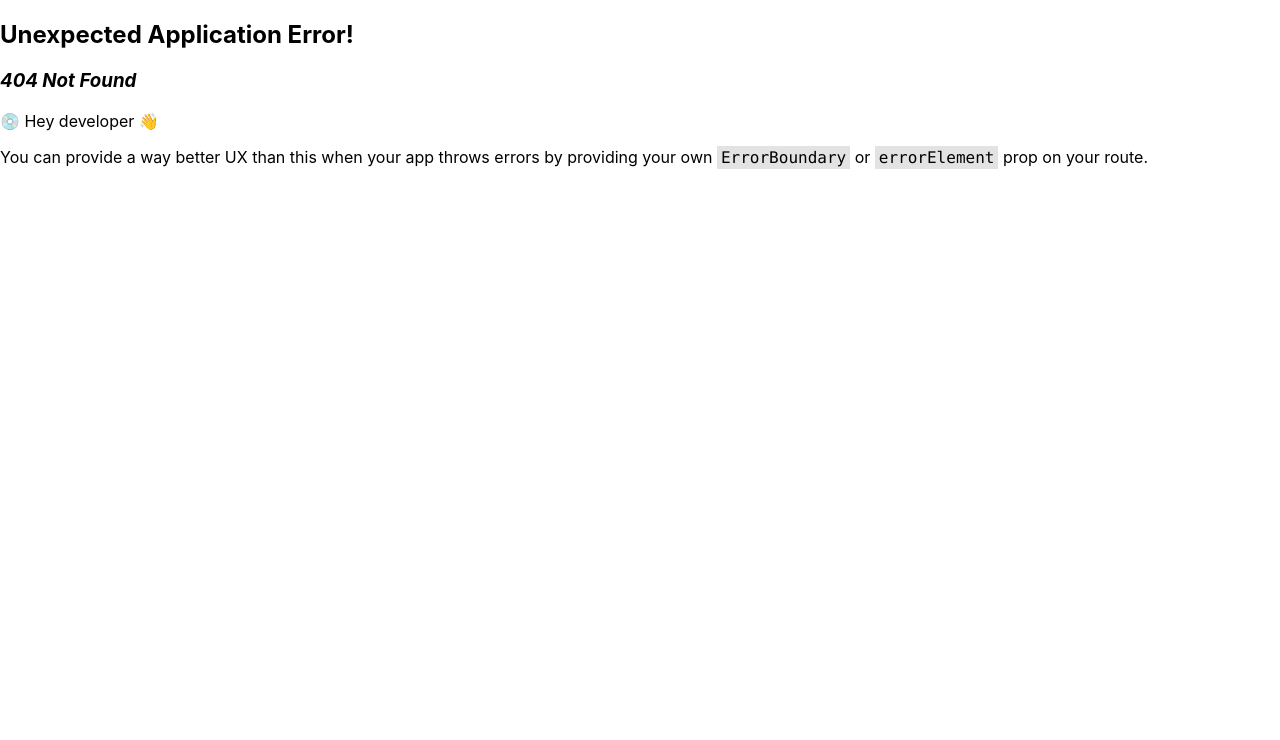
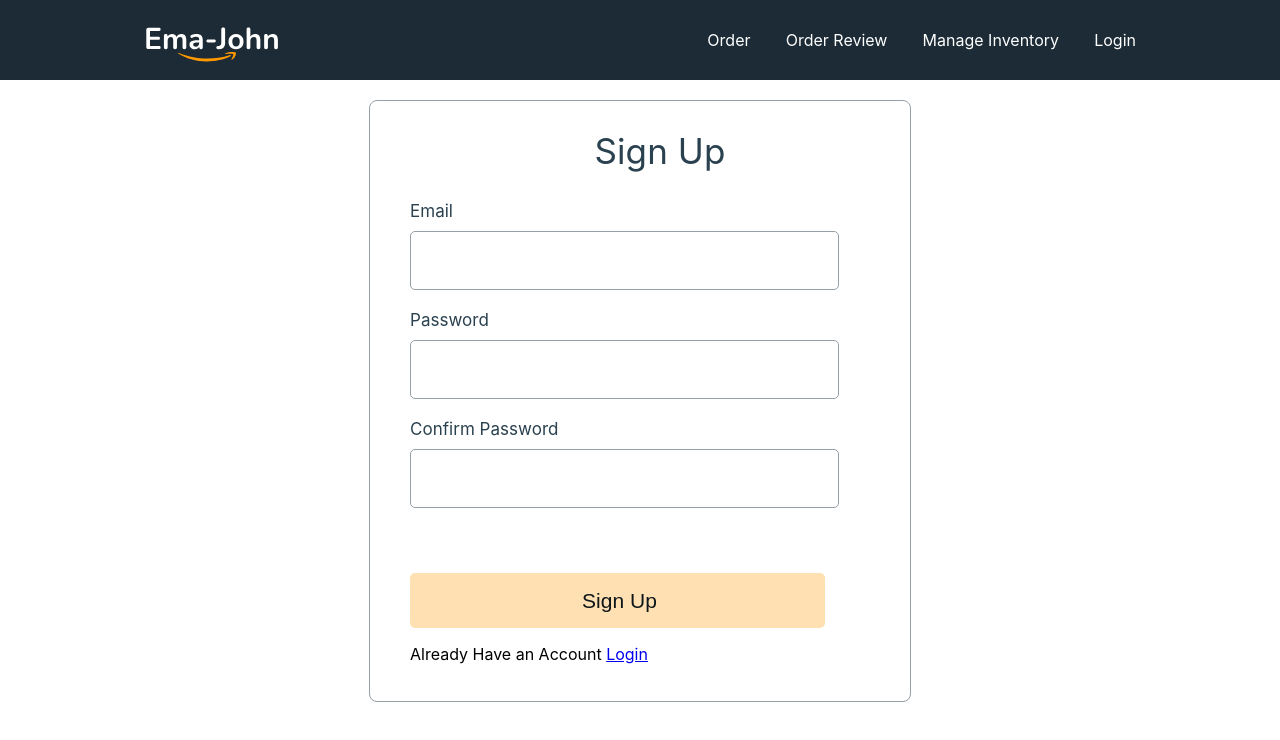
Before and after one commit to kashishdipro/ema-john-simple, a React (Create React App) app: page /signup in a window 1280 px wide. Before the commit this address had no page. Shown: the top 740 px of the page. Built offline with nearby package versions, Linux system fonts and the light colour scheme; no server answers.

Commit message:
setup firebase authentication for users in login and signup components

```diff
--- a/package.json
+++ b/package.json
@@ -9,6 +9,7 @@
     "@testing-library/jest-dom": "^5.16.5",
     "@testing-library/react": "^13.4.0",
     "@testing-library/user-event": "^13.5.0",
+    "firebase": "^9.13.0",
     "react": "^18.2.0",
     "react-dom": "^18.2.0",
     "react-router-dom": "^6.4.2",
--- a/src/components/Header/Header.css
+++ b/src/components/Header/Header.css
@@ -16,3 +16,6 @@
 .header a:hover{
     color: orange;
 }
+.text-color{
+    color: white;
+}
--- a/src/components/Header/Header.js
+++ b/src/components/Header/Header.js
@@ -1,9 +1,12 @@
 import React from 'react';
+import { useContext } from 'react';
 import { Link } from 'react-router-dom';
 import logo from '../../images/Logo.svg'
+import { AuthContext } from '../contexts/AuthProvider';
 import "./Header.css"
 
 const Header = () => {
+    const {user, logOut} = useContext(AuthContext);
     return (
         <nav className='header'>
             <img src={logo} alt="" />
@@ -11,7 +14,13 @@ const Header = () => {
                 <Link to="/order">Order</Link>
                 <Link to="/order-review">Order Review</Link>
                 <Link to="/manage-inventory">Manage Inventory</Link>
-                <Link to="/login">Login</Link>
+                {
+                    user?.uid ?
+                    <button onClick={logOut}>Log Out</button>
+                    :
+                    <Link to="/login">Login</Link>
+                }
+                <span className='text-color'>{user?.email}</span>
             </div>
         </nav>
     );
--- /dev/null
+++ b/src/components/Login/Login.css
@@ -0,0 +1,59 @@
+.form-container {
+    width: 500px;
+    height: 600px;
+    margin: 20px auto;
+    border: 1px solid #95A0A7;
+    border-radius: 8px;
+    padding-left: 40px;
+}
+
+.form-title {
+    font-weight: 400;
+    font-size: 35px;
+    line-height: 42px;
+    letter-spacing: 0.0025em;
+    color: #2A414F;
+    text-align: center;
+}
+
+.form-control {
+    margin-bottom: 20px;
+}
+
+.form-control label {
+    display: block;
+    font-weight: 400;
+    font-size: 17px;
+    line-height: 20px;
+    letter-spacing: 0.0015em;
+    margin-bottom: 10px;
+    color: #2A414F;
+}
+
+.form-control input {
+    width: 415px;
+    height: 55px;
+    border: 1px solid #95A0A7;
+    border-radius: 5px;
+    font-size: 1.5em;
+    padding-left: 10px;
+}
+
+.btn-submit {
+    width: 415px;
+    height: 55px;
+    margin-top: 45px;
+    background: rgba(255, 153, 0, 0.3);
+    border-radius: 5px;
+    font-weight: 400;
+    font-size: 21px;
+    line-height: 25px;
+    letter-spacing: 0.0015em;
+    color: #0E161A;
+    border: none;
+    padding-left: 10px;
+}
+
+.btn-submit:hover{
+    background: rgba(255, 153, 0, 0.6);
+}
--- /dev/null
+++ b/src/components/Login/Login.js
@@ -0,0 +1,45 @@
+import React from 'react';
+import { useContext } from 'react';
+import { Link, useNavigate } from 'react-router-dom';
+import { AuthContext } from '../contexts/AuthProvider';
+import './Login.css'
+
+const Login = () => {
+    const {signIn} = useContext(AuthContext);
+    const navigate = useNavigate();
+
+    const handleSubmit = event =>{
+        event.preventDefault();
+        const form = event.target;
+        const email = form.email.value;
+        const password = form.password.value;
+
+        signIn(email, password)
+        .then(result =>{
+            const user = result.user;
+            console.log(user);
+            form.reset();
+            navigate('/');
+        })
+        .catch(err => console.error(err))
+    }
+    return (
+        <section className='form-container'>
+            <h2 className='form-title'>Login</h2>
+            <form onSubmit={handleSubmit}>
+                <div className="form-control">
+                    <label htmlFor="email">Email</label>
+                    <input type="email" name="email" required />
+                </div>
+                <div className="form-control">
+                    <label htmlFor="password">Password</label>
+                    <input type="password" name="password" required />
+                </div>
+                <input className='btn-submit' type="submit" value="Login" />
+            </form>
+            <p>New to ema john <Link to='/signup'>Create a New Account</Link></p>
+        </section>
+    );
+};
+
+export default Login;
--- /dev/null
+++ b/src/components/SignUp/SignUp.js
@@ -0,0 +1,60 @@
+import React from 'react';
+import { useContext } from 'react';
+import { useState } from 'react';
+import { Link } from 'react-router-dom';
+import { AuthContext } from '../contexts/AuthProvider';
+import'./SignUp.css'
+
+const SignUp = () => {
+    const [error, setError] = useState(null);
+    const {createUser} = useContext(AuthContext);
+
+    const handleSubmit = event =>{
+        event.preventDefault();
+        const form = event.target;
+        const email = form.email.value;
+        const password = form.password.value;
+        const confirm = form.confirm.value;
+
+        if(password.length < 6){
+            setError('Password should be 6 characters or more');
+            return;
+        }
+        if(password !== confirm){
+            setError('Your password did not match');
+            return;
+        }
+
+        createUser(email, password)
+        .then(result => {
+            const user = result.user;
+            console.log(user);
+            form.reset();
+        })
+        .catch(err => console.error(err))
+    }
+    return (
+        <section className='form-container'>
+            <h2 className='form-title'>Sign Up</h2>
+            <form onSubmit={handleSubmit}>
+                <div className="form-control">
+                    <label htmlFor="email">Email</label>
+                    <input type="email" name="email" required />
+                </div>
+                <div className="form-control">
+                    <label htmlFor="password">Password</label>
+                    <input type="password" name="password" required />
+                </div>
+                <div className="form-control">
+                    <label htmlFor="confirm">Confirm Password</label>
+                    <input type="password" name="confirm" required />
+                </div>
+                <input className='btn-submit' type="submit" value="Sign Up" />
+            </form>
+            <p>Already Have an Account <Link to='/login'>Login</Link></p>
+            <p className='text-error'>{error}</p>
+        </section>
+    );
+};
+
+export default SignUp;
--- /dev/null
+++ b/src/components/contexts/AuthProvider.js
@@ -0,0 +1,40 @@
+import React from 'react';
+import { createContext } from 'react';
+import  { getAuth, createUserWithEmailAndPassword, signInWithEmailAndPassword, signOut, onAuthStateChanged } from 'firebase/auth'
+import app from '../../configs/firebase.config';
+import { useState } from 'react';
+import { useEffect } from 'react';
+
+export const AuthContext = createContext();
+const auth = getAuth(app);
+
+const AuthProvider = ({children}) => {
+    const [user, setUser] = useState(null);
+
+    const createUser = (email, password) =>{
+        return createUserWithEmailAndPassword(auth, email, password);
+    }
+
+    const signIn = (email, password) =>{
+        return signInWithEmailAndPassword(auth, email, password);
+    }
+
+    const logOut = () =>{
+        return signOut(auth);
+    }
+
+    useEffect(() =>{
+        const unsubscribe = onAuthStateChanged(auth, currentUser =>{
+            setUser(currentUser);
+        });
+        return () => unsubscribe();
+    },[])
+
+    const authInfo = {user, createUser, signIn, logOut};
+    return (
+        <AuthContext.Provider value={authInfo}>
+            {children}
+        </AuthContext.Provider>
+    );
+};
+export default AuthProvider;
--- /dev/null
+++ b/src/configs/firebase.config.js
@@ -0,0 +1,33 @@
+// Import the functions you need from the SDKs you need
+import { initializeApp } from "firebase/app";
+// TODO: Add SDKs for Firebase products that you want to use
+// https://firebase.google.com/docs/web/setup#available-libraries
+
+// Your web app's Firebase configuration
+const firebaseConfig = {
+
+  apiKey: process.env.REACT_APP_apiKey,
+  authDomain: process.env.REACT_APP_authDomain,
+  projectId: process.env.REACT_APP_projectId,
+  storageBucket: process.env.REACT_APP_storageBucket,
+  messagingSenderId: process.env.REACT_APP_messagingSenderId,
+  appId: process.env.REACT_APP_appId,
+  // apiKey: "AIzaSyCNxc5VwuXaEkmgLUwfNTSHTdJiTgPZyY8",
+  // authDomain: "ema-jhon-simple-f2df0.firebaseapp.com",
+  // projectId: "ema-jhon-simple-f2df0",
+  // storageBucket: "ema-jhon-simple-f2df0.appspot.com",
+  // messagingSenderId: "361384105823",
+  // appId: "1:361384105823:web:69fb8925d7e1aecde608ea"
+};
+
+// Initialize Firebase
+const app = initializeApp(firebaseConfig);
+
+export default app;
+
+// apiKey: process.env.REACT_APP_apiKey,
+// authDomain: process.env.REACT_APP_authDomain,
+// projectId: process.env.REACT_APP_projectId,
+// storageBucket: process.env.REACT_APP_storageBucket,
+// messagingSenderId: process.env.REACT_APP_messagingSenderId,
+// appId: process.env.REACT_APP_appId,
--- a/src/index.js
+++ b/src/index.js
@@ -3,11 +3,14 @@ import ReactDOM from 'react-dom/client';
 import './index.css';
 import App from './App';
 import reportWebVitals from './reportWebVitals';
+import AuthProvider from './components/contexts/AuthProvider';
 
 const root = ReactDOM.createRoot(document.getElementById('root'));
 root.render(
   <React.StrictMode>
-    <App />
+    <AuthProvider>
+      <App />
+    </AuthProvider>
   </React.StrictMode>
 );
 
```
Also changed, not shown: src/App.js (+10 -0 lines), src/components/SignUp/SignUp.css (added), 1 other file (tests, documents, lock files or other folders).
